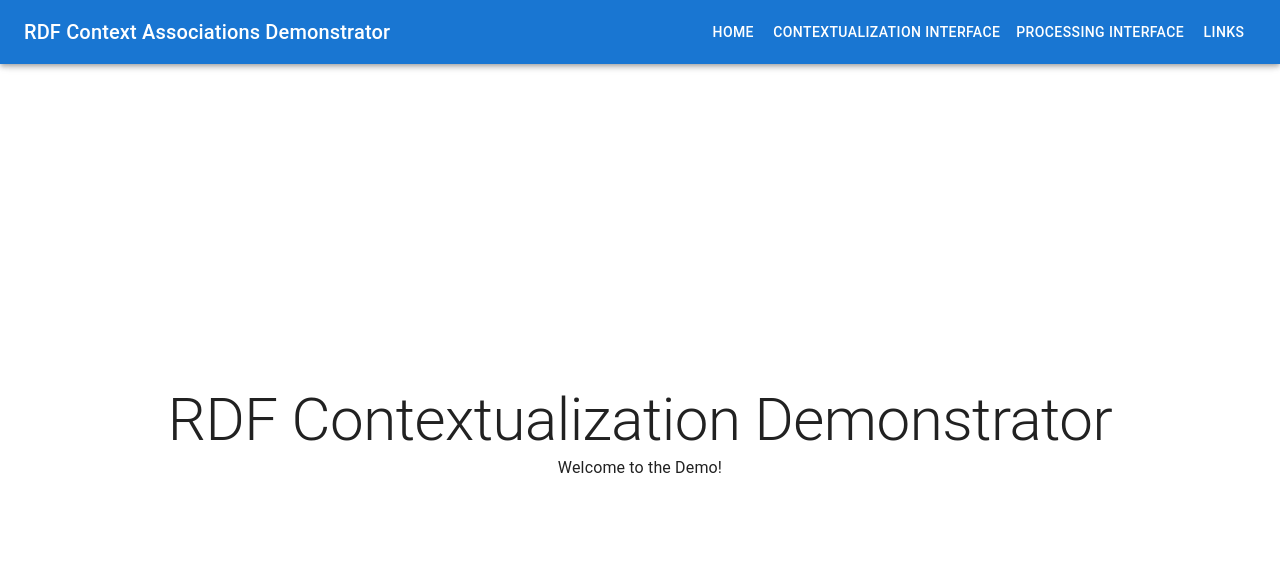
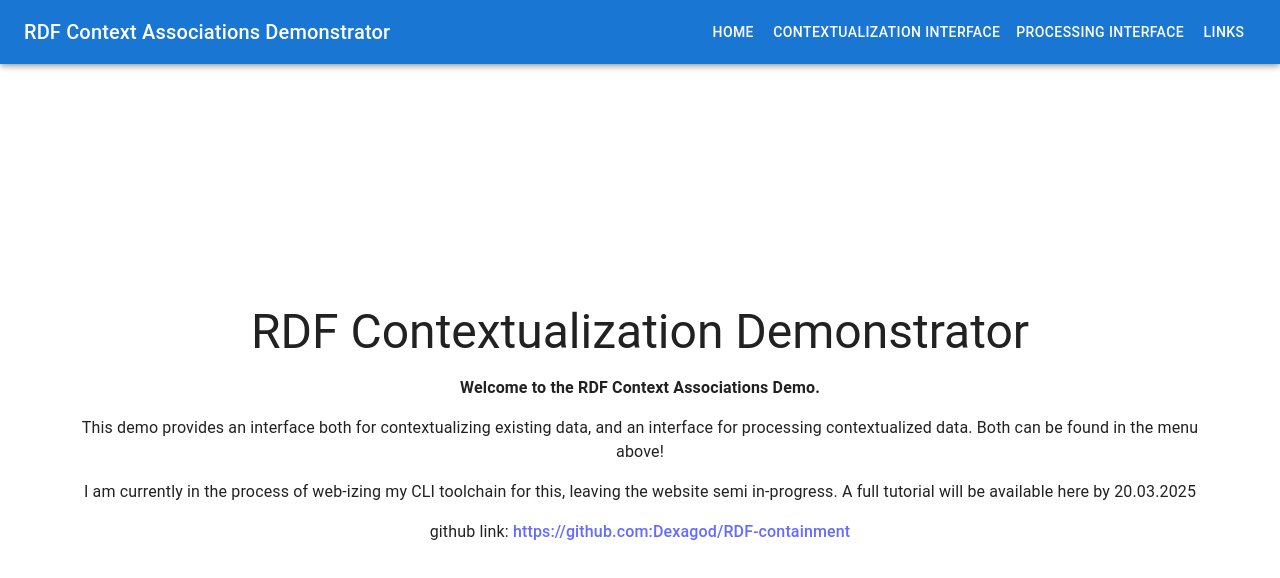
Before and after one commit to KNowledgeOnWebScale/rdf-context-associations-demo, a React (Vite) app: page / in a window 1280 px wide. Shown: the top 578 px of the page. Built offline with nearby package versions, Linux system fonts and the light colour scheme; what n3, rdf-vocabulary would draw is missing.

Commit message:
WIP status

```diff
--- a/src/Home.tsx
+++ b/src/Home.tsx
@@ -3,10 +3,21 @@ const Home = () => {
 
     return (
         <Box>
-            <Typography variant="h2">RDF Contextualization Demonstrator</Typography>
+            <Typography variant="h3">RDF Contextualization Demonstrator</Typography>
 
             <Typography>
-                Welcome to the Demo!
+                <b><p>Welcome to the RDF Context Associations Demo.</p></b>
+                <p>
+                    This demo provides an interface both for contextualizing existing data,
+                    and an interface for processing contextualized data. Both can be found in the menu above!
+                </p>
+                <p>
+                    I am currently in the process of web-izing my CLI toolchain for this,
+                    leaving the website semi in-progress.
+                    A full tutorial will be available here by 20.03.2025
+                </p>
+                <p>github link: <a href="https://github.com:Dexagod/RDF-containment">https://github.com:Dexagod/RDF-containment</a></p>
+
             </Typography>
         </Box>
     )
```
